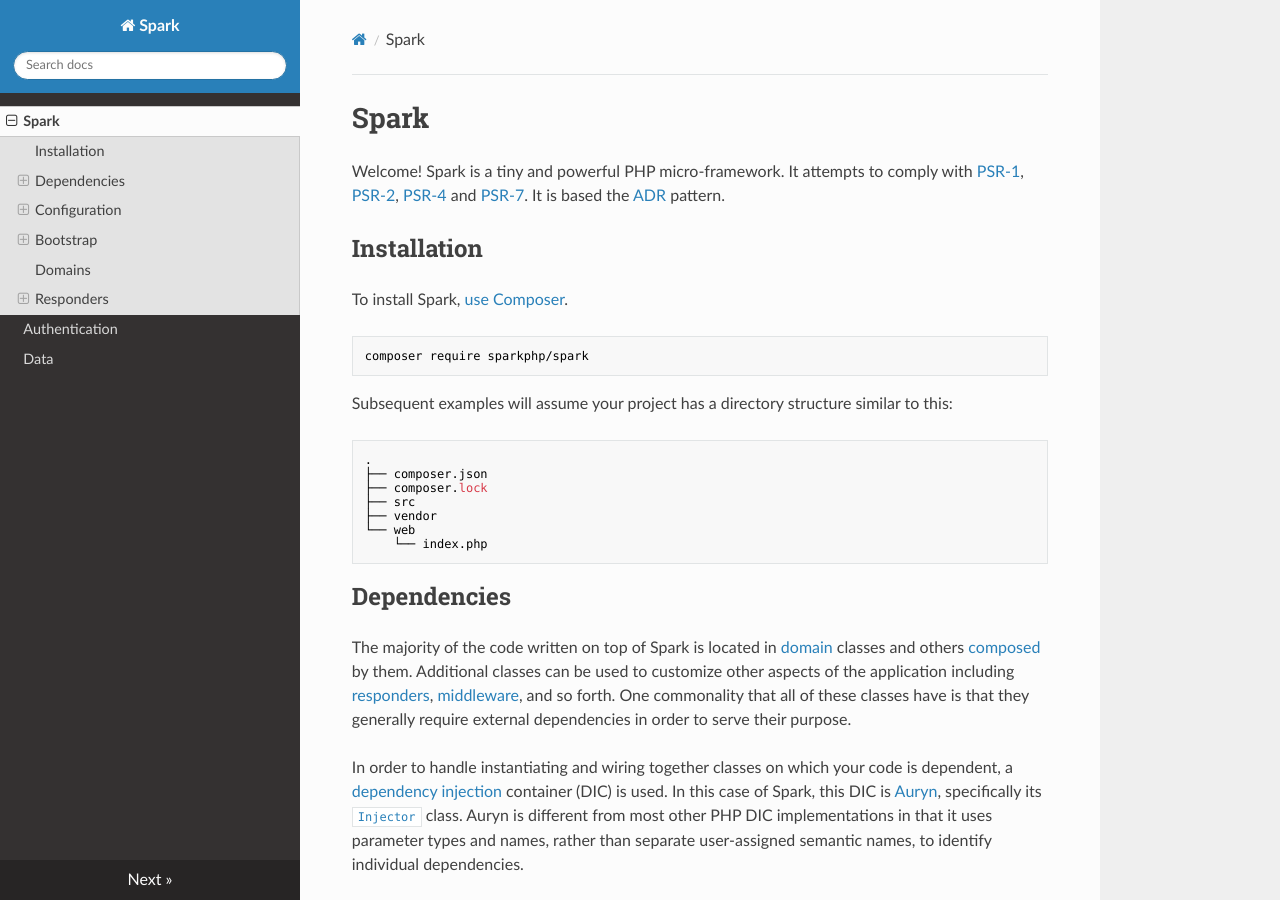
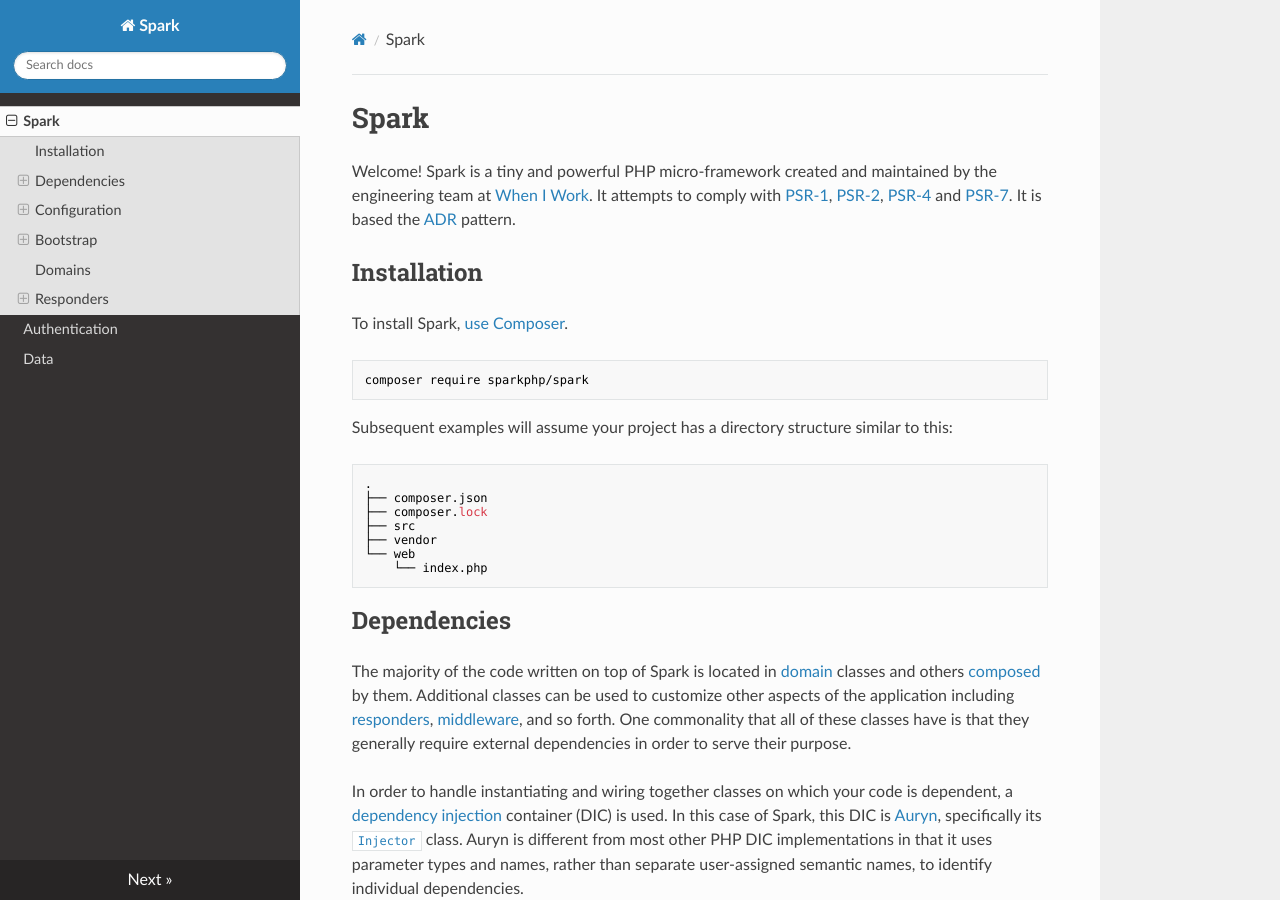
Before and after one commit to equip/framework, an MkDocs documentation site: the page built from docs/index.md, in a window 1280 px wide and 900 px high. Built offline with MkDocs 1.6.1, drawn with Linux system fonts in a browser that asks for light colours; nearby versions of some CDN libraries; old or Windows-style settings are respelled for this version of MkDocs.

Commit message:
Add mention of When I Work to the Spark documentation

```diff
--- a/docs/index.md
+++ b/docs/index.md
@@ -1,6 +1,6 @@
 # Spark
 
-Welcome! Spark is a tiny and powerful PHP micro-framework. It attempts to comply with [PSR-1](http://www.php-fig.org/psr/psr-1/), [PSR-2](http://www.php-fig.org/psr/psr-2/), [PSR-4](http://www.php-fig.org/psr/psr-4/) and [PSR-7](http://www.php-fig.org/psr/psr-7/). It is based the [ADR](https://github.com/pmjones/adr) pattern.
+Welcome! Spark is a tiny and powerful PHP micro-framework created and maintained by the engineering team at [When I Work](http://wheniwork.com/). It attempts to comply with [PSR-1](http://www.php-fig.org/psr/psr-1/), [PSR-2](http://www.php-fig.org/psr/psr-2/), [PSR-4](http://www.php-fig.org/psr/psr-4/) and [PSR-7](http://www.php-fig.org/psr/psr-7/). It is based the [ADR](https://github.com/pmjones/adr) pattern.
 
 ## Installation
 
```
